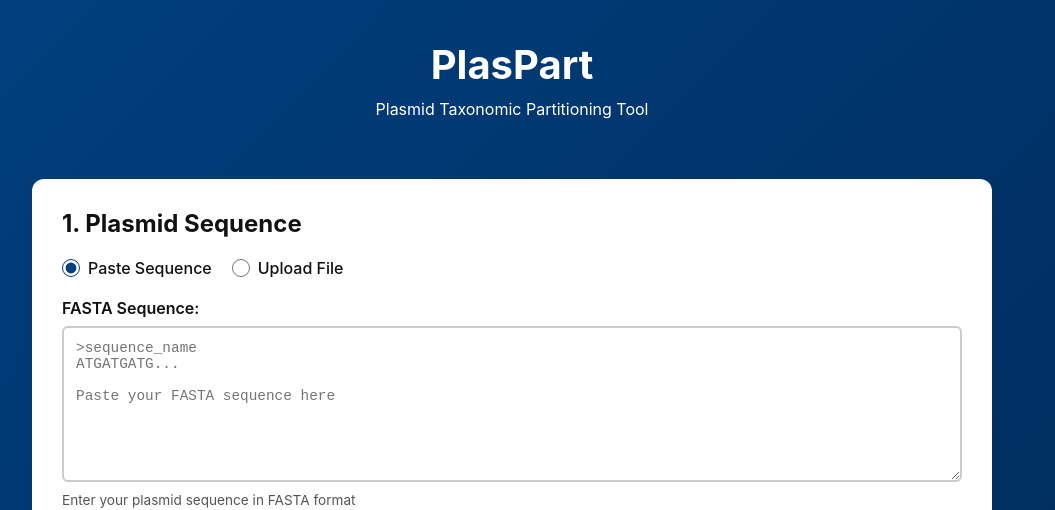
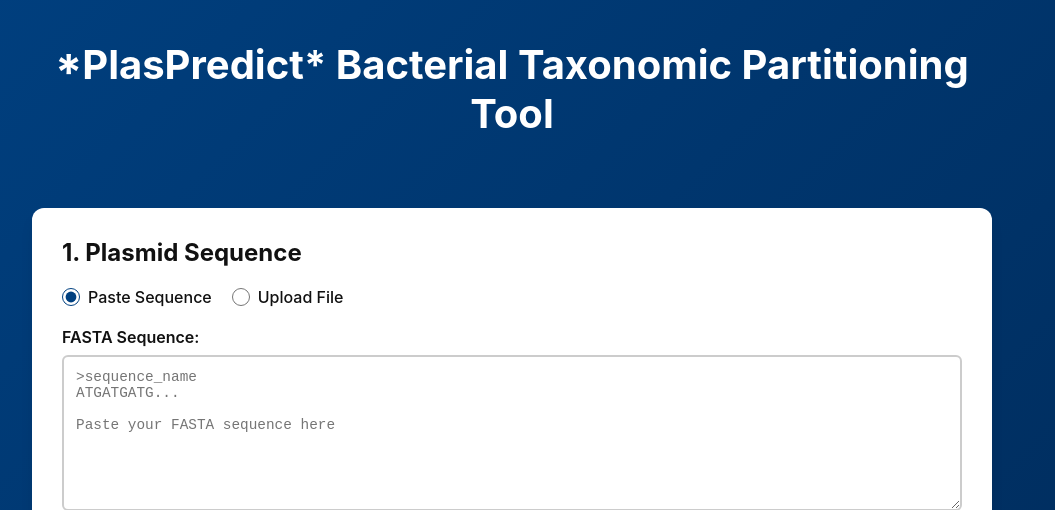
Before and after one commit to davidgllund/PlasPredict-Tool, a Flask app: page / in a window 1280 px wide. Shown: the top 510 px of the page, without its empty margins (128-1183 px from the left). Run offline with Flask 3, Linux system fonts and the light colour scheme; parts of the project's set-up code (start-up, migrations or seed data) failed here and were passed over.

Commit message:
update index.html

```diff
--- a/app/templates/index.html
+++ b/app/templates/index.html
@@ -3,14 +3,13 @@
 <head>
     <meta charset="UTF-8">
     <meta name="viewport" content="width=device-width, initial-scale=1.0">
-    <title>PlasPart - Plasmid Taxonomic Partitioning Tool</title>
+    <title>PlasPredict Bacterial Taxonomic Partitioning Tool</title>
     <link rel="stylesheet" href="{{ url_for('static', filename='style.css') }}">
 </head>
 <body>
     <div class="container">
         <header class="site-header">
-            <h1 class="site-title">PlasPart</h1>
-            <p class="site-subtitle">Plasmid Taxonomic Partitioning Tool</p>
+            <h1 class="site-title">*PlasPredict* Bacterial Taxonomic Partitioning Tool</h1>
         </header>
 
         <main>
```
